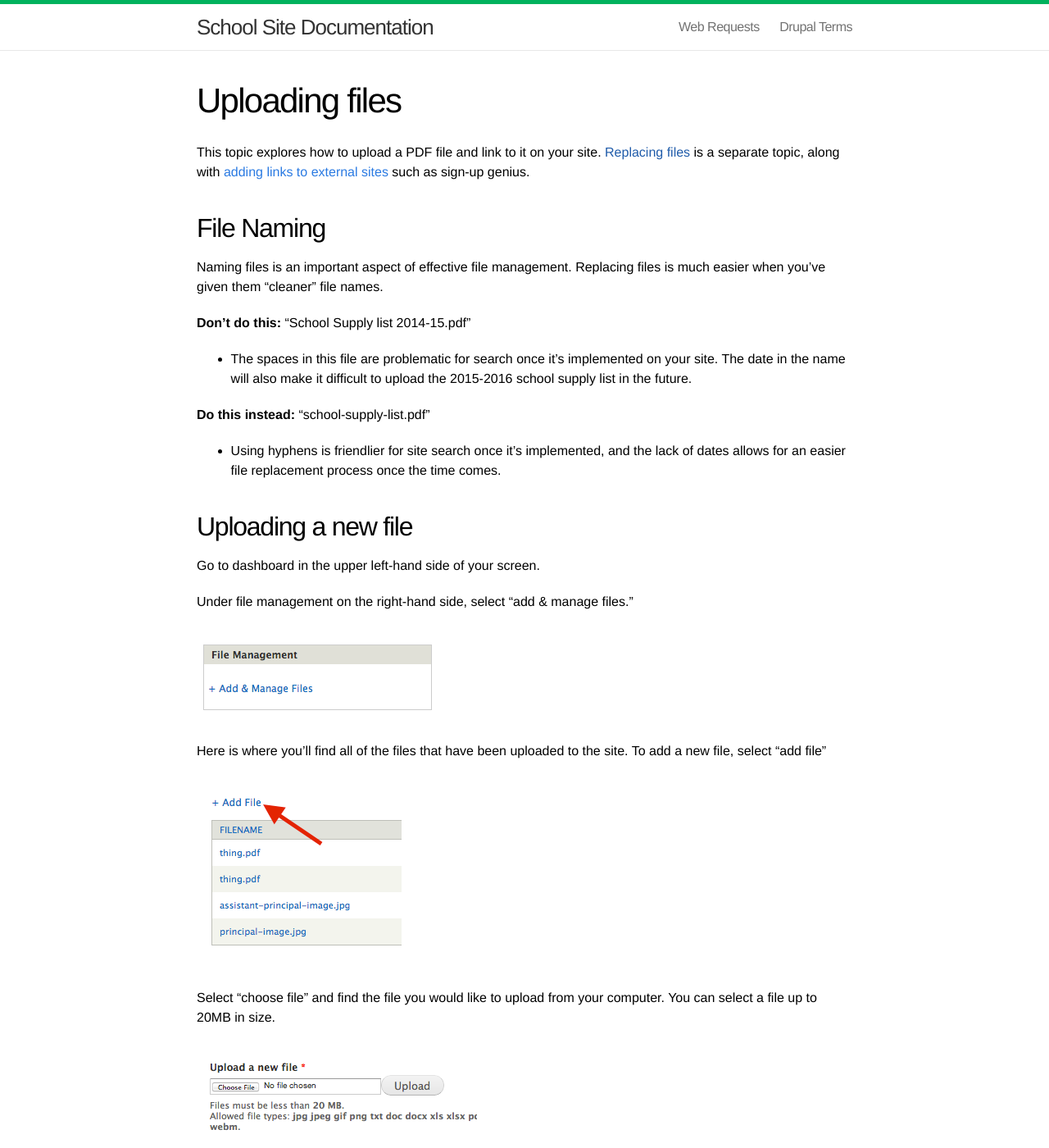
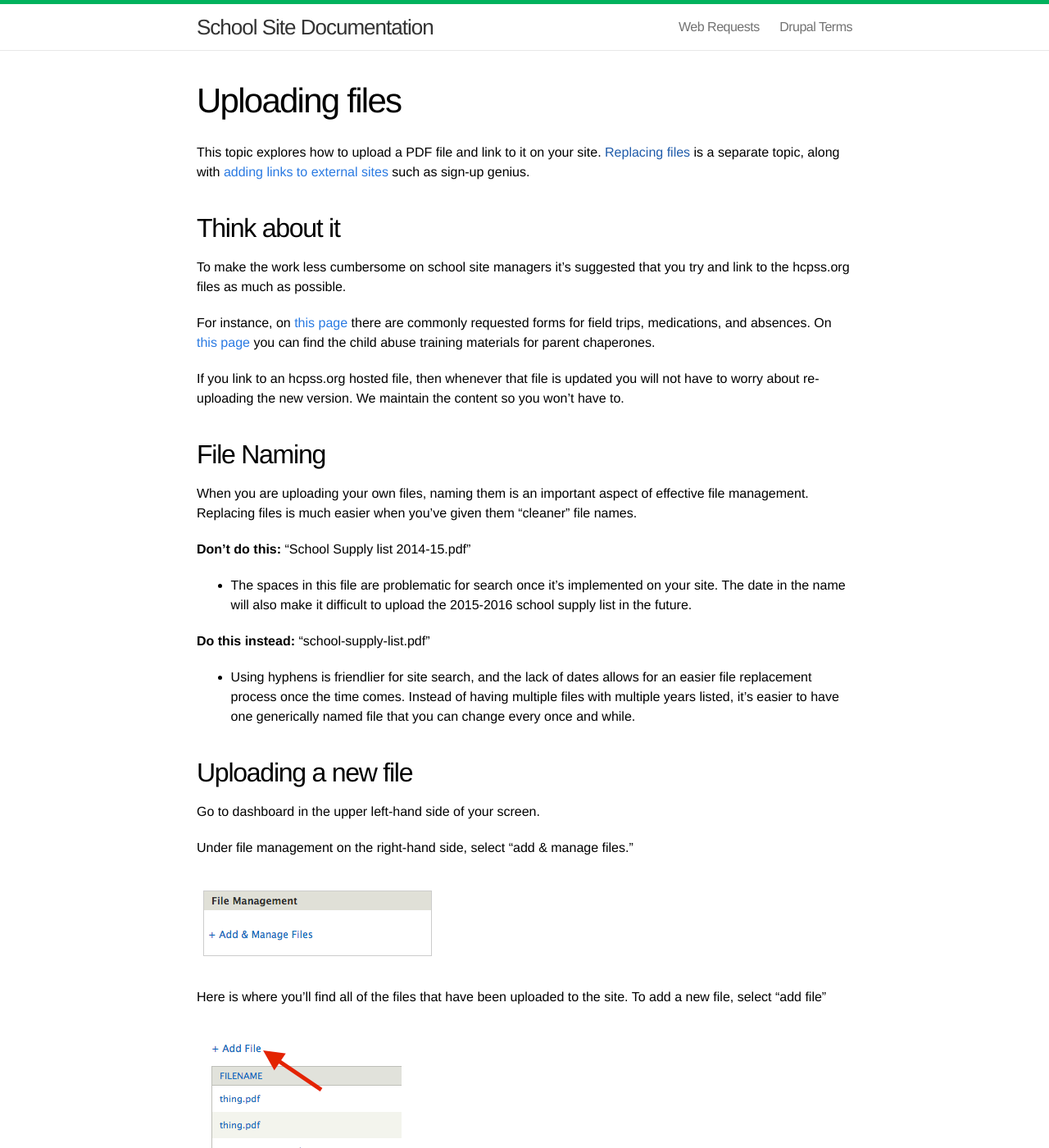
Before and after one commit to HCPSS/schoolsites-help, a Jekyll site: the page built from _posts/2014-07-15-uploading-files.md, in a window 1280 px wide and 1400 px high. Shown: the whole window at 82% size. Built offline with Jekyll 4.4.1, drawn with Linux system fonts in a browser that asks for light colours; Markdown is read by kramdown in place of the engine named in the settings; some of the changed text lies outside the part shown.

Commit message:
made content consistent with trainings

```diff
--- a/_posts/2014-07-15-uploading-files.md
+++ b/_posts/2014-07-15-uploading-files.md
@@ -5,9 +5,17 @@ title: "Uploading files"
 
 This topic explores how to upload a PDF file and link to it on your site. [Replacing files]() is a separate topic, along with [adding links to external sites](/schoolsites-help/2014/07/15/adding-links/) such as sign-up genius.
 
+## Think about it
+
+To make the work less cumbersome on school site managers it's suggested that you try and link to the hcpss.org files as much as possible.
+
+For instance, on [this page](http://www.hcpss.org/about-us/forms/) there are commonly requested forms for field trips, medications, and absences. On [this page](http://www.hcpss.org/parents/) you can find the child abuse training materials for parent chaperones.
+
+If you link to an hcpss.org hosted file, then whenever that file is updated you will not have to worry about re-uploading the new version. We maintain the content so you won't have to.
+
 ## File Naming
 
-Naming files is an important aspect of effective file management. Replacing files is much easier when you've given them "cleaner" file names.
+When you are uploading your own files, naming them is an important aspect of effective file management. Replacing files is much easier when you've given them "cleaner" file names.
 
 **Don't do this:** "School Supply list 2014-15.pdf"
 
@@ -15,7 +23,7 @@ Naming files is an important aspect of effective file management. Replacing file
 
 **Do this instead:** "school-supply-list.pdf"
 
-- Using hyphens is friendlier for site search once it's implemented, and the lack of dates allows for an easier file replacement process once the time comes.
+- Using hyphens is friendlier for site search, and the lack of dates allows for an easier file replacement process once the time comes. Instead of having multiple files with multiple years listed, it's easier to have one generically named file that you can change every once and while.
 
 ## Uploading a new file
 
@@ -37,11 +45,13 @@ After choosing, select next, and leave the destination set to "public local file
 
 ![served by the webserver](/schoolsites-help/images/uploading/upload-destination.png)
 
-Selecting next will bring you to a page where the file "lives."
+Selecting next will bring you to a page where the file "lives." Avoid linking to this page because it's for admins only.
 
 Click on the file name under the "view, edit, etc." menu.
 
 ![upload confirmation](/schoolsites-help/images/uploading/upload-confirm.png)
+
+It will bring you to a view of just the file in it's entirety.
 
 The URL should look like this: /sites/default/files/"your-file-name.pdf"
 
@@ -49,9 +59,11 @@ The URL should look like this: /sites/default/files/"your-file-name.pdf"
 
 Copy this URL address.
 
-## Linking to the document
+## Linking to the document in link resources
 
-If the document you uploaded was a school supply list, then it should go on the school resources page under the family resources heading. For the sake of this exercise, that's where we'll put your file.
+These instructions are only for adding a document to a link resource node. Adding files to [pages, page sections and news messages](/schoolsites-help/2014/07/15/adding-links/) is a bit different.
+
+If the document you uploaded was a school supply list, then it should go on the school resources page under the family resources heading (or where you see fit). For the sake of this exercise, this is where we'll put your file.
 
 Now that we have a clean URL copied that goes to the file, navigate over to your dashboard and click on "link resource list."
 
@@ -67,7 +79,7 @@ Underneath link resources, click on "add new node".
 
 ![proper URL](/schoolsites-help/images/uploading/add-new-node.png)
 
-Give your link a name, title (which can be the same), and drop in the URL we had generated for our file. You can also add a description if you'd like to.
+Give your link a name, title (which can be the same), and drop in the URL that was generated for the file. You can also add a description if you'd like to.
 
 ![proper URL](/schoolsites-help/images/uploading/name-title.png)
 
```
Also changed, not shown: _posts/2014-07-15-replacing-files.md (+2 -2 lines).
